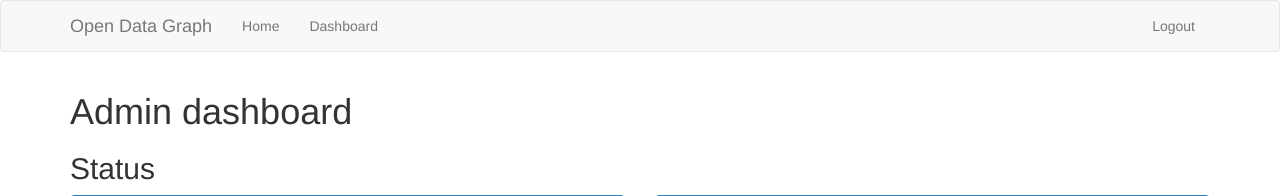
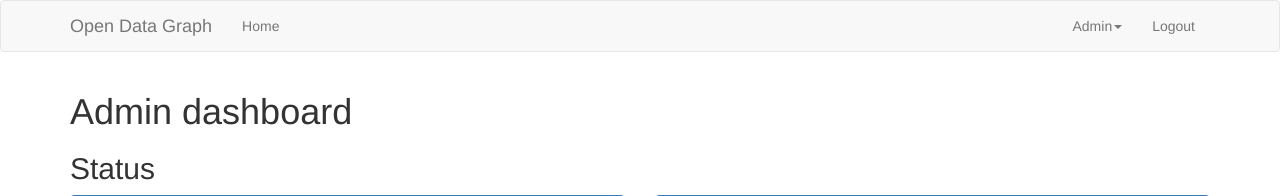
Before and after one commit to GyftakisK/OpenDataGraph, a Flask app: page /admin/ in a window 1280 px wide. Shown: the top 196 px of the page. Run offline with Flask 2, Linux system fonts and the light colour scheme; the visitor is signed in with stand-in values (Sample User, id 1); data comes from the database, SQL or seed files in the repository; data that the repository does not hold is empty; parts of the project's set-up code (start-up, migrations or seed data) failed here and were passed over; some libraries are stand-ins or nearby versions.

Commit message:
Group admin views in navbar

```diff
--- a/app/templates/base.html
+++ b/app/templates/base.html
@@ -19,11 +19,20 @@
             <div class="collapse navbar-collapse" id="bs-example-navbar-collapse-1">
                 <ul class="nav navbar-nav">
                     <li><a href="{{ url_for('main.index') }}">Home</a></li>
-                    {% if current_user.is_authenticated and current_user.is_admin %}
-                    <li><a href="{{ url_for('admin.admin') }}">Dashboard</a></li>
-                    {% endif %}
                 </ul>
                 <ul class="nav navbar-nav navbar-right">
+                    {% if current_user.is_authenticated and current_user.is_admin %}
+                    <li class="dropdown">
+                        <a class="dropdown-toggle" data-toggle="dropdown" href="#">
+                            Admin<span class="caret"></span>
+                        </a>
+                        <ul class="dropdown-menu">
+                            <li><a href="{{ url_for('admin.admin') }}">Dashboard</a></li>
+                            <li><a href="{{ url_for('admin.monitor_jobs') }}">Job Monitor</a></li>
+
+                        </ul>
+                    </li>
+                    {% endif %}
                     {% if current_user.is_anonymous %}
                     <li><a href="{{ url_for('auth.login') }}">Login</a></li>
                     {% else %}
```
